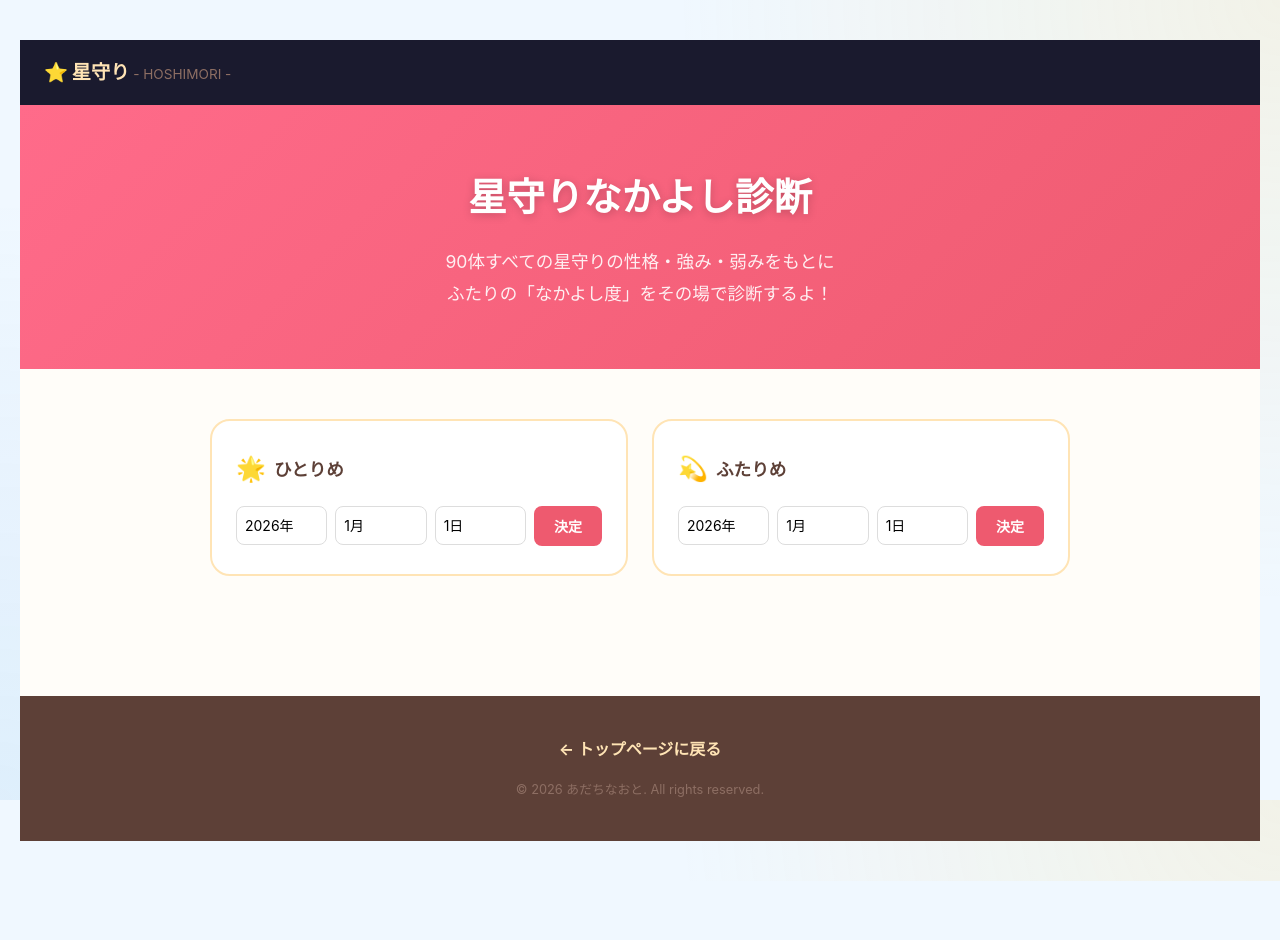
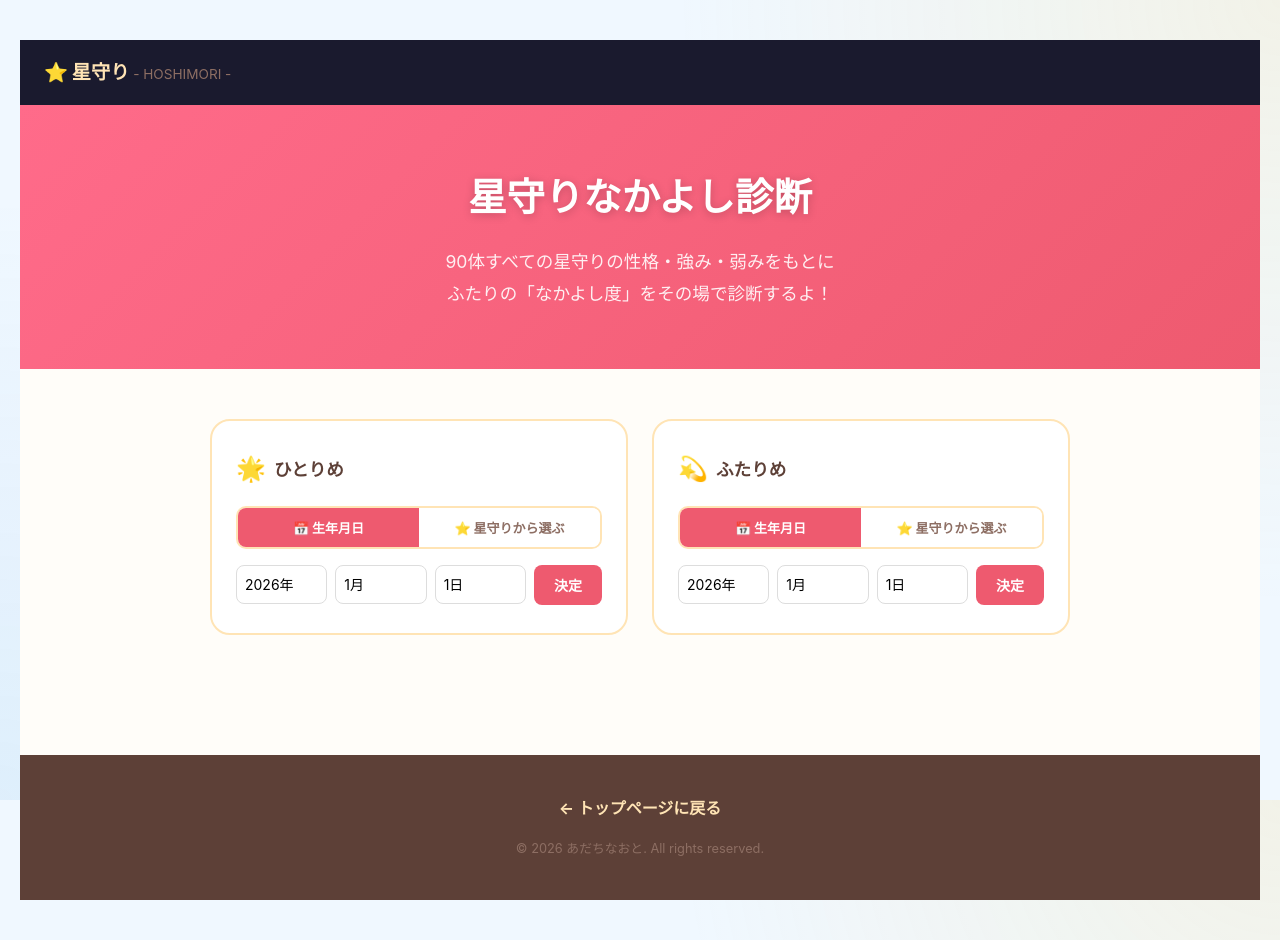
Before and after one commit to naotoada/hoshimori-web, a Next.js app: page /compatibility in a window 1280 px wide. Before the commit the page ends 881 px from the top, so only its background shows below. Built offline with nearby package versions, Linux system fonts and the light colour scheme.

Commit message:
Feature: なかよし診断に「星守りから直接選ぶ」モードを追加

```diff
--- a/src/app/compatibility/page.module.css
+++ b/src/app/compatibility/page.module.css
@@ -88,6 +88,38 @@
   display: flex;
   gap: 8px;
   flex-wrap: wrap;
+}
+
+.modeToggle {
+  display: flex;
+  gap: 0;
+  margin-bottom: 16px;
+  border-radius: 10px;
+  overflow: hidden;
+  border: 2px solid #FFE4B5;
+}
+
+.modeBtn {
+  flex: 1;
+  padding: 10px 12px;
+  font-size: 13px;
+  font-weight: 800;
+  border: none;
+  cursor: pointer;
+  background: white;
+  color: #8D6E63;
+  transition: background 0.2s, color 0.2s;
+  font-family: inherit;
+}
+
+.modeBtnActive {
+  background: #ee5a6f;
+  color: white;
+}
+
+.selectRow {
+  display: flex;
+  gap: 8px;
 }
 
 .selectWrap {
--- a/src/app/compatibility/page.tsx
+++ b/src/app/compatibility/page.tsx
@@ -25,14 +25,29 @@ function PersonForm({
   onResult: (result: PersonResult) => void;
 }) {
   const currentYear = new Date().getFullYear();
+  const [mode, setMode] = useState<'birthday' | 'select'>('birthday');
   const [year, setYear] = useState<number>(currentYear);
   const [month, setMonth] = useState<number>(1);
   const [day, setDay] = useState<number>(1);
+  const [selectedId, setSelectedId] = useState<string>('');
   const [result, setResult] = useState<PersonResult | null>(null);
 
   const years = Array.from({ length: 100 }, (_, i) => currentYear - i);
   const months = Array.from({ length: 12 }, (_, i) => i + 1);
   const days = Array.from({ length: 31 }, (_, i) => i + 1);
+
+  // Build sorted character list for dropdown
+  const charList = Object.entries(CHARACTER_MAP)
+    .filter(([, v]) => v.name)
+    .sort((a, b) => {
+      const starOrder = ['水の星', '大地の星', '雷の星', '風の星', '帝の星', '天の星', '果実の星', '山の星', '火の星'];
+      const aGroup = STAR_NAMES[parseInt(a[0].split('_')[0])] || '';
+      const bGroup = STAR_NAMES[parseInt(b[0].split('_')[0])] || '';
+      const aIdx = starOrder.indexOf(aGroup);
+      const bIdx = starOrder.indexOf(bGroup);
+      if (aIdx !== bIdx) return aIdx - bIdx;
+      return a[1].name.localeCompare(b[1].name, 'ja');
+    });
 
   const handleDiagnose = () => {
     const res = calculateHoshimori(year, month, day);
@@ -43,12 +58,45 @@ function PersonForm({
     onResult(p);
   };
 
+  const handleSelect = () => {
+    if (!selectedId) return;
+    const char = CHARACTER_MAP[selectedId];
+    if (!char) return;
+    const honmei = parseInt(selectedId.split('_')[0]);
+    const honmeiName = STAR_NAMES[honmei] || '';
+    const p: PersonResult = {
+      hoshimoriId: selectedId,
+      honmei,
+      honmeiName,
+      nikkan: '',
+      charName: char.name,
+      imageUrl: getCharacterImageUrl(selectedId),
+    };
+    setResult(p);
+    onResult(p);
+  };
+
   return (
     <div className={styles.personCard}>
       <div className={styles.personLabel}>
         <span className={styles.personIcon}>{icon}</span>
         <span>{label}</span>
       </div>
+      <div className={styles.modeToggle}>
+        <button
+          className={`${styles.modeBtn} ${mode === 'birthday' ? styles.modeBtnActive : ''}`}
+          onClick={() => setMode('birthday')}
+        >
+          📅 生年月日
+        </button>
+        <button
+          className={`${styles.modeBtn} ${mode === 'select' ? styles.modeBtnActive : ''}`}
+          onClick={() => setMode('select')}
+        >
+          ⭐ 星守りから選ぶ
+        </button>
+      </div>
+      {mode === 'birthday' ? (
         <div className={styles.dateRow}>
           <div className={styles.selectWrap}>
             <select value={year} onChange={e => setYear(Number(e.target.value))} className={styles.sel}>
@@ -67,6 +115,21 @@ function PersonForm({
           </div>
           <button onClick={handleDiagnose} className={styles.checkBtn}>決定</button>
         </div>
+      ) : (
+        <div className={styles.selectRow}>
+          <div className={styles.selectWrap} style={{ flex: 1 }}>
+            <select value={selectedId} onChange={e => setSelectedId(e.target.value)} className={styles.sel}>
+              <option value="">星守りを選んでね</option>
+              {charList.map(([id, char]) => (
+                <option key={id} value={id}>
+                  {STAR_NAMES[parseInt(id.split('_')[0])]} — {char.name}
+                </option>
+              ))}
+            </select>
+          </div>
+          <button onClick={handleSelect} className={styles.checkBtn} disabled={!selectedId}>決定</button>
+        </div>
+      )}
       {result && (
         <div className={styles.personResult}>
           <img src={result.imageUrl} alt={result.charName} className={styles.personImg} />
```
Lines whose indentation alone changed are shown as unchanged.
